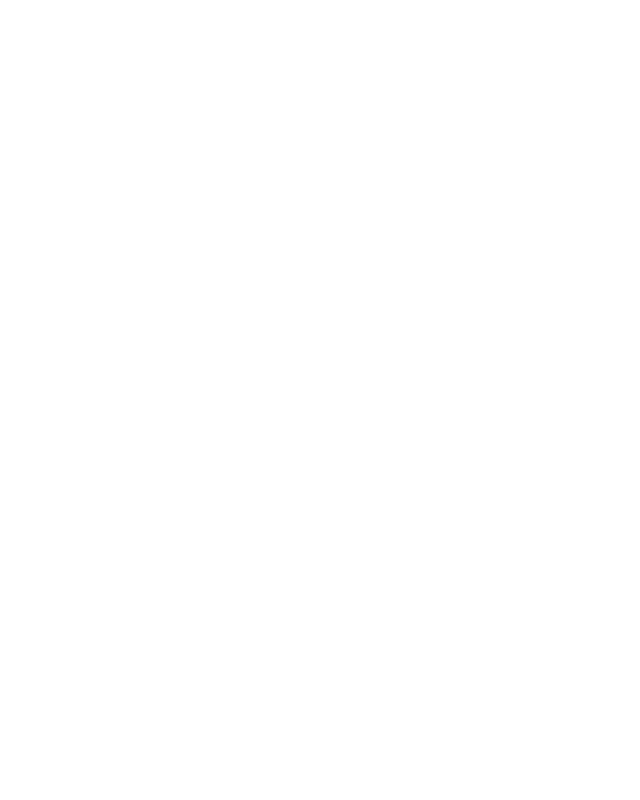
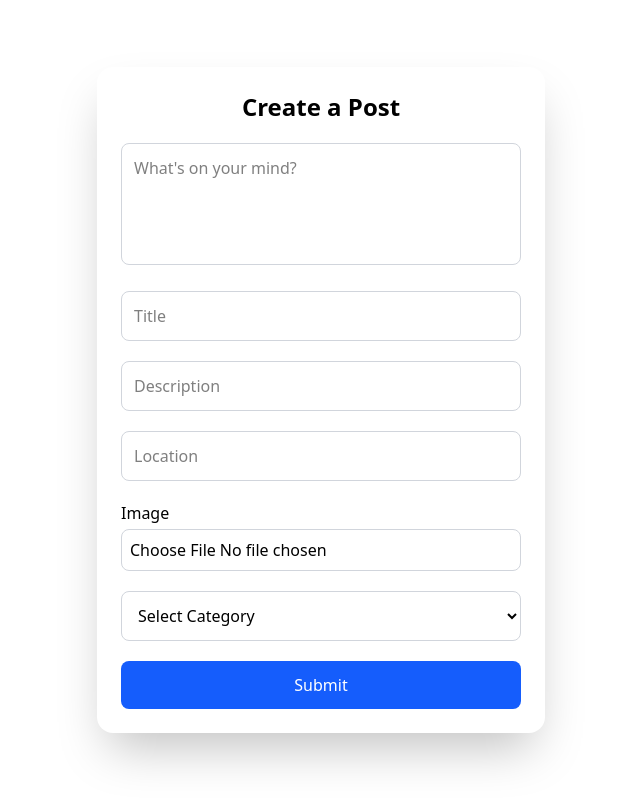
Before and after one commit to krrish2906/EcoPlus---Innothon, a React (Vite) app in the folder frontend/: page /postForm in a window 1280 px wide. Before the commit this address had no page. Shown: the whole page, without its empty margins (319-959 px from the left). Built offline with nearby package versions, Linux system fonts and the light colour scheme.

Commit message:
added style to post form

```diff
--- a/frontend/package.json
+++ b/frontend/package.json
@@ -13,6 +13,7 @@
     "@tailwindcss/vite": "^4.1.11",
     "react": "^19.1.0",
     "react-dom": "^19.1.0",
+    "react-icons": "^5.5.0",
     "react-router": "^7.6.3",
     "react-router-dom": "^7.6.3",
     "react-toastify": "^11.0.5",
--- a/frontend/src/App.jsx
+++ b/frontend/src/App.jsx
@@ -3,12 +3,14 @@
 import viteLogo from '/vite.svg'
 import './App.css'
 import {Routes, Route} from 'react-router-dom'
+import PostForm from './pages/postForm'
 function App() {
   const [count, setCount] = useState(0)
 
   return (
 <Routes>
     <Route path="/" element={<div>Kaisan BA</div>} />
+    <Route path="/postForm" element={<PostForm />} />
 </Routes>
   )
 }
--- a/frontend/src/pages/postForm.jsx
+++ b/frontend/src/pages/postForm.jsx
@@ -1,10 +1,84 @@
-
+import React from "react";
 
 function PostForm() {
     return (
-        <div>
-            <h1>Post Form</h1>
+        <div className="min-h-screen flex items-center justify-center px-4">
+            <form className="bg-white text-black w-full max-w-md p-6 rounded-2xl shadow-2xl space-y-5">
+                <h2 className="text-2xl font-bold text-center">Create a Post</h2>
+
+                {/* Post content input */}
+                <div>
+                    <textarea
+                        rows="4"
+                        placeholder="What's on your mind?"
+                        className="w-full p-3 rounded-lg border border-gray-300 focus:outline-none focus:ring-2 focus:ring-black resize-none"
+                    ></textarea>
+                </div>
+
+                {/* Title */}
+                <div>
+                    <input
+                        type="text"
+                        placeholder="Title"
+                        className="w-full p-3 rounded-lg border border-gray-300 focus:outline-none focus:ring-2 focus:ring-black"
+                    />
+                </div>
+
+                {/* Description */}
+                <div>
+                    <input
+                        type="text"
+                        placeholder="Description"
+                        className="w-full p-3 rounded-lg border border-gray-300 focus:outline-none focus:ring-2 focus:ring-black"
+                    />
+                </div>
+
+                {/* Location */}
+                <div>
+                    <input
+                        type="text"
+                        placeholder="Location"
+                        className="w-full p-3 rounded-lg border border-gray-300 focus:outline-none focus:ring-2 focus:ring-black"
+                    />
+                </div>
+
+                {/* Image Upload */}
+                <div>
+                    <label className="block mb-1 font-medium">Image</label>
+                    <input
+                        type="file"
+                        className="w-full p-2 border border-gray-300 rounded-lg bg-white text-black"
+                    />
+                </div>
+
+                {/* Category */}
+                <div>
+                    <select
+                        className="w-full p-3 rounded-lg border border-gray-300 bg-white text-black focus:outline-none focus:ring-2 focus:ring-black"
+                        defaultValue=""
+                    >
+                        <option disabled value="">
+                            Select Category
+                        </option>
+                        <option value="Garbage">Garbage</option>
+                        <option value="Plastic">Plastic</option>
+                        <option value="Sewage">Sewage</option>
+                        <option value="Waste">Waste</option>
+                    </select>
+                </div>
+
+                {/* Submit Button */}
+                <div>
+                    <button
+                        type="submit"
+                        className="w-full bg-blue-600 text-white py-3 rounded-lg hover:bg-blue-700 transition duration-200"
+                    >
+                        Submit
+                    </button>
+                </div>
+            </form>
         </div>
-    )
+    );
 }
+
 export default PostForm;
```
Also changed, not shown: 2 other files (tests, documents, lock files or other folders).
